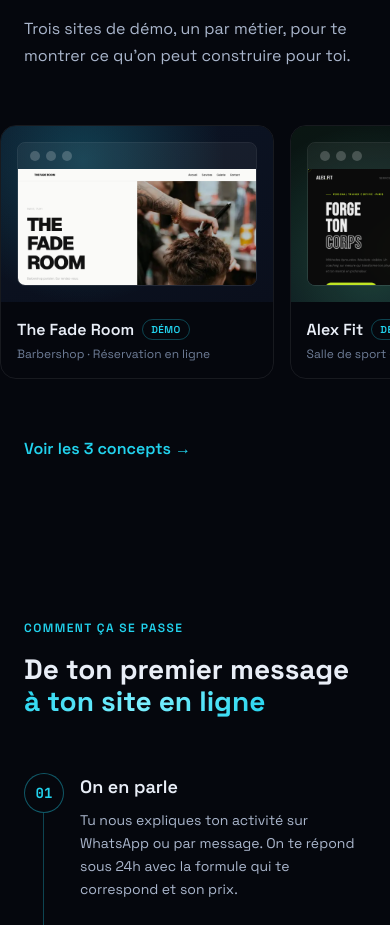
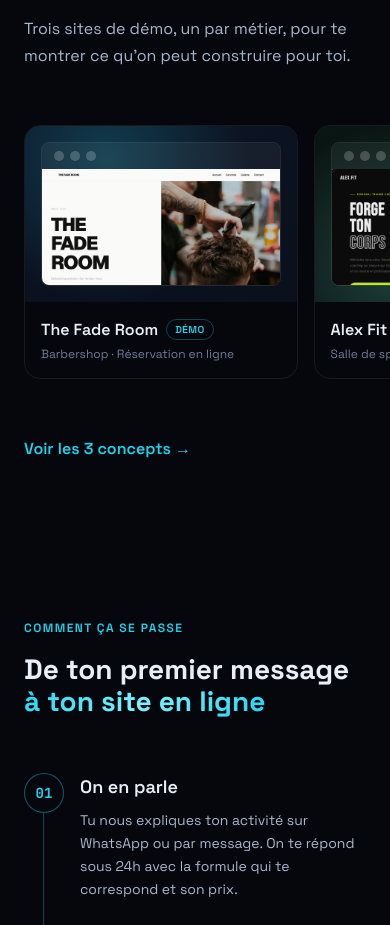
Before and after one commit to watteeuxi-coder/newlife-studio, a Next.js app: page / in a window 390 px wide. Shown: the part 2172-3097 px from the top of the page. Built offline with nearby package versions, Linux system fonts and the light colour scheme; no server answers.

Commit message:
fix(accueil): 1re carte des concepts alignée sur la marge (scroll-padding)
Co-Authored-By: Claude Opus 5.5 <noreply@anthropic.com>

```diff
--- a/components/sections/ConceptsPreview.tsx
+++ b/components/sections/ConceptsPreview.tsx
@@ -25,7 +25,8 @@ export default function ConceptsPreview() {
           <p>Trois sites de démo, un par métier, pour te montrer ce qu&rsquo;on peut construire pour toi.</p>
         </motion.div>
 
-        <ul className="flex gap-4 overflow-x-auto snap-x snap-mandatory -mx-6 px-6 pb-2 md:grid md:grid-cols-3 md:gap-6 md:overflow-visible md:mx-0 md:px-0 md:pb-0">
+        {/* scroll-px-6 = px-6 : sinon le snap colle la 1re carte au bord de l'écran */}
+        <ul className="flex gap-4 overflow-x-auto snap-x snap-mandatory -mx-6 px-6 scroll-px-6 pb-2 md:grid md:grid-cols-3 md:gap-6 md:overflow-visible md:mx-0 md:px-0 md:pb-0">
           {PROJECTS.map((p) => (
             <li key={p.title} className="snap-start shrink-0 w-[80%] sm:w-[55%] md:w-auto">
               <a
```
